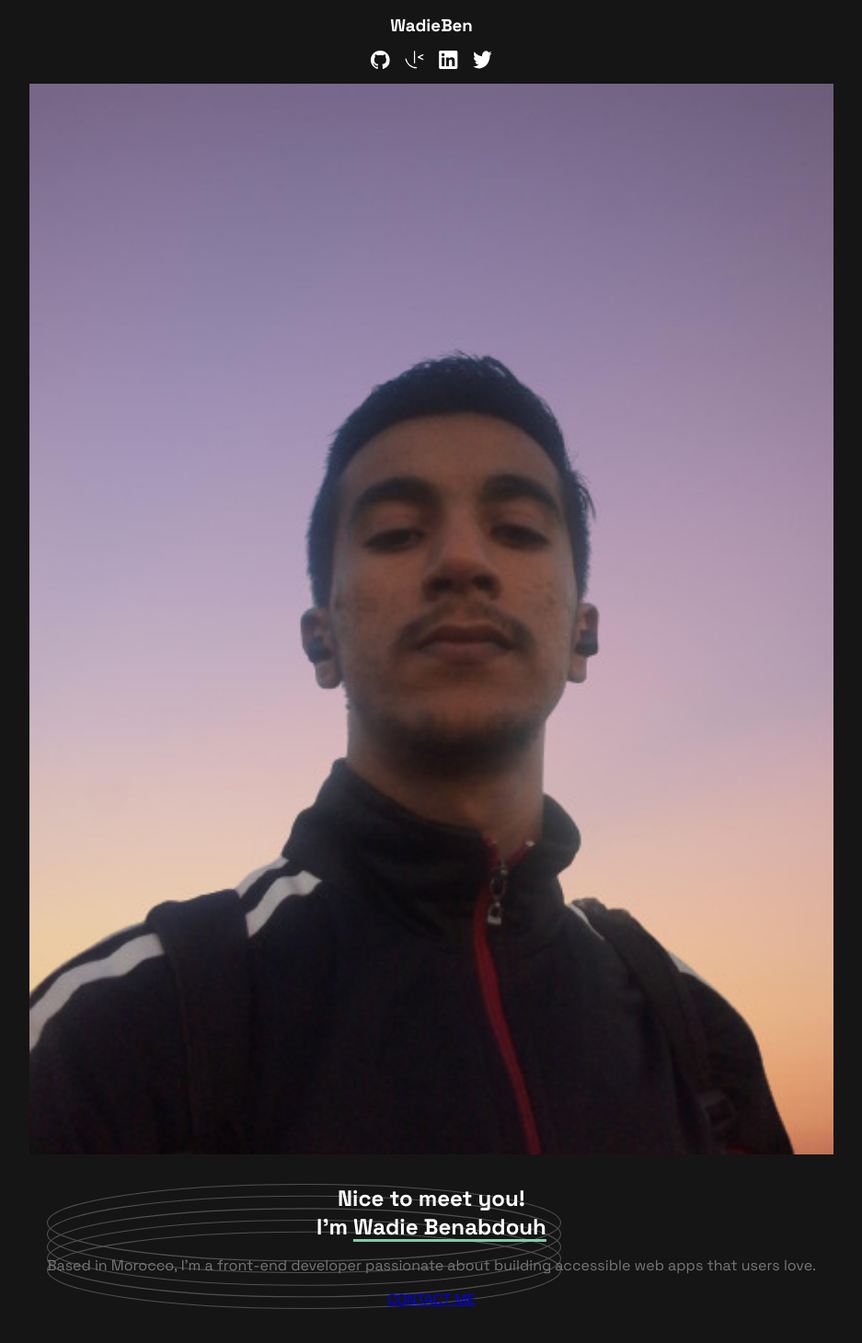
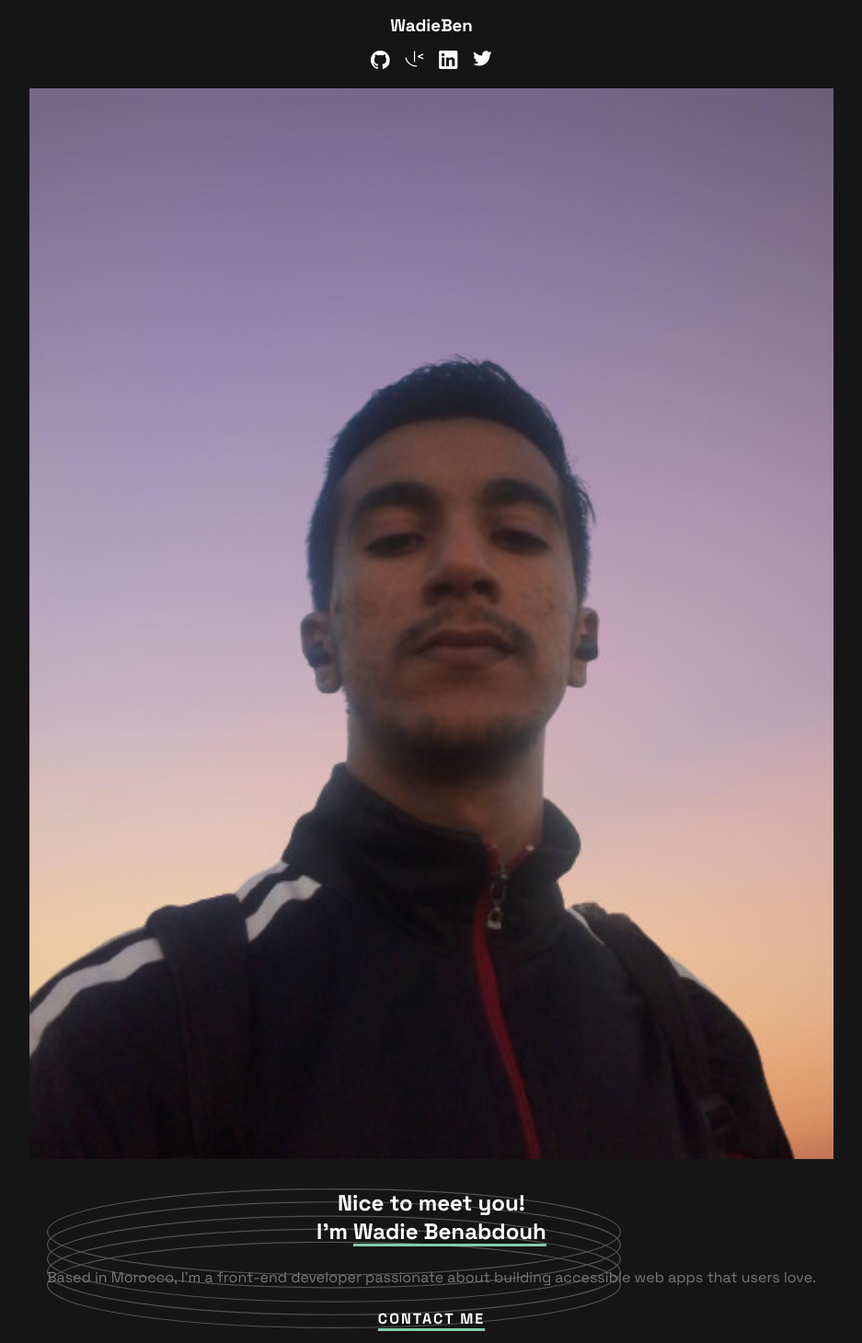
Before and after one commit to WadieBenabdouh/WadiePortfolio, a website built with Parcel: page src/index.html in a window 1280 px wide. Shown: the whole page at 92% size, without its empty margins (171-1108 px from the left). Before the commit the page ends 1439 px from the top, so only its background shows below. Built offline with nearby package versions, Linux system fonts and the light colour scheme.

Commit message:
good sassss

```diff
--- a/src/index.html
+++ b/src/index.html
@@ -18,10 +18,10 @@
     <header>
         <h3>WadieBen</h3>
         <div class="socials">
-            <img src="images/icon-github.svg" alt="Github">
-            <img src="images/icon-frontend-mentor.svg" alt="FEM">
-            <img src="images/icon-linkedin.svg" alt="LinkedIn">
-            <img src="images/icon-twitter.svg" alt="Twitter">
+            <a href="#"><img src="images/icon-github.svg" alt="Github"></a>
+            <a href="#"><img src="images/icon-frontend-mentor.svg" alt="FEM"></a>
+            <a href="#"><img src="images/icon-linkedin.svg" alt="LinkedIn"></a>
+            <a href="#"><img src="images/icon-twitter.svg" alt="Twitter"></a>
         </div>
     </header>
 
@@ -29,7 +29,8 @@
         <img class="wadie-image" src="images/wadie.jpg" alt="wadie image">
         <div class="info">
             <h1>Nice to meet you!<br>I'm <span>Wadie Benabdouh</span></h1>
-            <p>Based in Morocco, I'm a front-end developer passionate about building accessible web apps that users love.</p>
+            <p>Based in Morocco, I'm a front-end developer passionate about building accessible web apps that users
+                love.</p>
             <a href="#">CONTACT ME</a>
         </div>
     </section>
--- a/src/scss/main.scss
+++ b/src/scss/main.scss
@@ -30,8 +30,10 @@ header{
     .socials{
         display: flex;
         gap: 1em;
-        >*{
+
+        img{
             max-width: 1.3em;
+            // outline: red solid;
         }
     }
 }
@@ -58,7 +60,7 @@ header{
         display: flex;
         flex-direction: column;
         align-items: center;
-        gap: 1em;
+        gap: 1.5em;
         background: url('../images/pattern-rings.svg') no-repeat;
         background-size: contain;
 
@@ -76,6 +78,15 @@ header{
             color: $form-acc;
             text-align: center;
         }
+        a{
+            text-decoration: none;
+            color: #fff;
+            font-weight: bold;
+            letter-spacing: 2px;
+            text-decoration: underline $mint;
+            text-underline-offset: 5px;
+            text-decoration-thickness: 3px;
+        }
     }
 }
 // SECTION > ABOUT-ME END
```
Also changed, not shown: dist/index.html, 2 other files.
